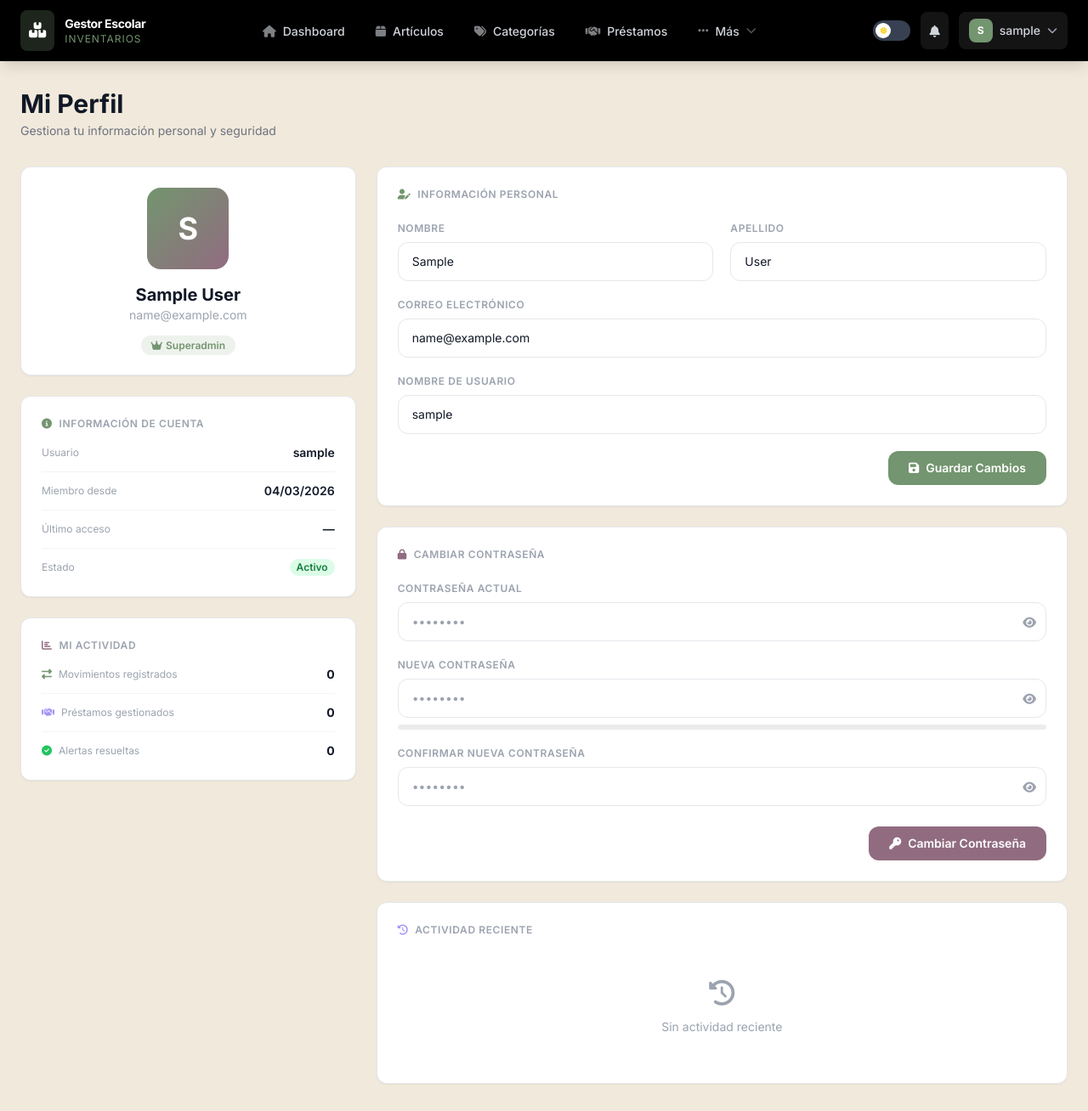
After one commit to JACOboooodfg/Gestor_inventarios, a Django app: page /profile/ in a window 1280 px wide. The commit adds this page. Shown: the whole page at 85% size. Run offline with Django 5.2, Linux system fonts and the light colour scheme; the visitor is signed in with stand-in values (Sample User, id 1); data that the repository does not hold is empty; some libraries are stand-ins or nearby versions.

Commit message:
cambios finalz

```diff
--- a/inventory/urls.py
+++ b/inventory/urls.py
@@ -80,5 +80,7 @@ urlpatterns = [
     path('aseo/eliminar/<int:pk>/', views.aseo_eliminar_producto, name='aseo_eliminar_producto'),
     path('articles/search/json/', views.article_search_json, name='article_search_json'),
     # urls.py
+    path('profile/',        views.profile_view,   name='profile'),
+    path('profile/update/', views.profile_update, name='profile_update'),
     path('aseo/borrar-todo/', views.aseo_borrar_todo, name='aseo_borrar_todo'),
 ]
--- a/inventory/views.py
+++ b/inventory/views.py
@@ -69,6 +69,64 @@ def register_view(request):
             return render(request, 'inventory/register.html')
 
     return render(request, 'inventory/register.html')
+
+from django.contrib.auth import update_session_auth_hash
+
+def profile_view(request):
+    movimientos_recientes = Movement.objects.filter(
+        user=request.user
+    ).select_related('article').order_by('-created_at')[:10]
+
+    total_movimientos = Movement.objects.filter(user=request.user).count()
+    total_prestamos   = Loan.objects.filter(approved_by=request.user).count()
+    alertas_resueltas = Alert.objects.filter(read_by=request.user).count()
+
+    return render(request, 'inventory/profile.html', {
+        'movimientos_recientes': movimientos_recientes,
+        'total_movimientos':     total_movimientos,
+        'total_prestamos':       total_prestamos,
+        'alertas_resueltas':     alertas_resueltas,
+    })
+
+def profile_update(request):
+    if request.method != 'POST':
+        return redirect('profile')
+
+    form_type = request.POST.get('form_type')
+
+    if form_type == 'info':
+        user = request.user
+        user.first_name = request.POST.get('first_name', '').strip()
+        user.last_name  = request.POST.get('last_name', '').strip()
+        user.email      = request.POST.get('email', '').strip()
+        new_username    = request.POST.get('username', '').strip()
+        if new_username and new_username != user.username:
+            if User.objects.filter(username=new_username).exists():
+                messages.error(request, 'Ese nombre de usuario ya está en uso.')
+                return redirect('profile')
+            user.username = new_username
+        user.save()
+        messages.success(request, 'Información actualizada correctamente.')
+
+    elif form_type == 'password':
+        user            = request.user
+        current         = request.POST.get('current_password', '')
+        new_pass        = request.POST.get('new_password', '')
+        confirm         = request.POST.get('confirm_password', '')
+
+        if not user.check_password(current):
+            messages.error(request, 'La contraseña actual es incorrecta.')
+        elif new_pass != confirm:
+            messages.error(request, 'Las contraseñas nuevas no coinciden.')
+        elif len(new_pass) < 8:
+            messages.error(request, 'La contraseña debe tener al menos 8 caracteres.')
+        else:
+            user.set_password(new_pass)
+            user.save()
+            update_session_auth_hash(request, user)
+            messages.success(request, 'Contraseña actualizada correctamente.')
+
+    return redirect('profile')
 
 # views.py
 def aseo_borrar_todo(request):
--- a/templates/base.html
+++ b/templates/base.html
@@ -236,7 +236,7 @@
                                 <p class="text-sm font-semibold text-main">{{ user.username }}</p>
                                 <p class="text-xs text-muted mt-0.5">{{ user.email }}</p>
                             </div>
-                            <a href="#" class="dropdown-item flex items-center px-4 py-3 transition text-sm">
+                            <a href="{% url 'profile'%}" class="dropdown-item flex items-center px-4 py-3 transition text-sm">
                                 <i class="fas fa-user-circle mr-3 w-4 opacity-50"></i>Mi Perfil
                             </a>
                             <div class="border-t divider"></div>
--- /dev/null
+++ b/templates/inventory/profile.html
@@ -0,0 +1,303 @@
+{% extends 'base.html' %}
+
+{% block title %}Mi Perfil - Gestor Escolar{% endblock %}
+
+{% block content %}
+<div class="mb-8">
+    <h1 class="text-3xl font-bold text-main mb-1">Mi Perfil</h1>
+    <p class="text-sub text-sm">Gestiona tu información personal y seguridad</p>
+</div>
+
+<div class="grid grid-cols-1 lg:grid-cols-3 gap-6">
+
+    <!-- Columna izquierda: Avatar + info -->
+    <div class="space-y-6">
+
+        <!-- Card Avatar -->
+        <div class="card-bg rounded-xl shadow-sm border card-border p-6 text-center">
+            <div class="w-24 h-24 rounded-2xl flex items-center justify-center mx-auto mb-4 text-white text-4xl font-bold"
+                 style="background: linear-gradient(135deg, #73956F 0%, #916C80 100%);">
+                {{ user.username|slice:":1"|upper }}
+            </div>
+            <h2 class="text-xl font-bold text-main">{{ user.get_full_name|default:user.username }}</h2>
+            <p class="text-muted text-sm mb-3">{{ user.email|default:"Sin email registrado" }}</p>
+            <span class="px-3 py-1 rounded-full text-xs font-semibold"
+                  style="background: rgba(115,149,111,0.12); color: #73956F;">
+                {% if user.is_superuser %}
+                <i class="fas fa-crown mr-1"></i>Superadmin
+                {% elif user.is_staff %}
+                <i class="fas fa-shield-alt mr-1"></i>Staff
+                {% else %}
+                <i class="fas fa-user mr-1"></i>Usuario
+                {% endif %}
+            </span>
+        </div>
+
+        <!-- Card Info de cuenta -->
+        <div class="card-bg rounded-xl shadow-sm border card-border p-6">
+            <h3 class="text-xs font-semibold text-muted uppercase tracking-wider mb-4 flex items-center gap-2">
+                <i class="fas fa-info-circle" style="color: #73956F;"></i>Información de Cuenta
+            </h3>
+            <div class="space-y-3">
+                <div class="flex justify-between items-center">
+                    <span class="text-xs text-muted">Usuario</span>
+                    <span class="text-sm font-semibold text-main">{{ user.username }}</span>
+                </div>
+                <div class="border-t divider pt-3 flex justify-between items-center">
+                    <span class="text-xs text-muted">Miembro desde</span>
+                    <span class="text-sm font-semibold text-main">{{ user.date_joined|date:"d/m/Y" }}</span>
+                </div>
+                <div class="border-t divider pt-3 flex justify-between items-center">
+                    <span class="text-xs text-muted">Último acceso</span>
+                    <span class="text-sm font-semibold text-main">{{ user.last_login|date:"d/m/Y H:i"|default:"—" }}</span>
+                </div>
+                <div class="border-t divider pt-3 flex justify-between items-center">
+                    <span class="text-xs text-muted">Estado</span>
+                    <span class="text-xs font-semibold px-2 py-0.5 rounded-full
+                        {% if user.is_active %}bg-green-100 text-green-700{% else %}bg-red-100 text-red-500{% endif %}">
+                        {% if user.is_active %}Activo{% else %}Inactivo{% endif %}
+                    </span>
+                </div>
+            </div>
+        </div>
+
+        <!-- Card Estadísticas -->
+        <div class="card-bg rounded-xl shadow-sm border card-border p-6">
+            <h3 class="text-xs font-semibold text-muted uppercase tracking-wider mb-4 flex items-center gap-2">
+                <i class="fas fa-chart-bar" style="color: #916C80;"></i>Mi Actividad
+            </h3>
+            <div class="space-y-3">
+                <div class="flex justify-between items-center">
+                    <span class="text-xs text-muted flex items-center gap-2">
+                        <i class="fas fa-exchange-alt" style="color: #73956F;"></i>Movimientos registrados
+                    </span>
+                    <span class="text-sm font-bold text-main">{{ total_movimientos }}</span>
+                </div>
+                <div class="border-t divider pt-3 flex justify-between items-center">
+                    <span class="text-xs text-muted flex items-center gap-2">
+                        <i class="fas fa-handshake" style="color: #A594F9;"></i>Préstamos gestionados
+                    </span>
+                    <span class="text-sm font-bold text-main">{{ total_prestamos }}</span>
+                </div>
+                <div class="border-t divider pt-3 flex justify-between items-center">
+                    <span class="text-xs text-muted flex items-center gap-2">
+                        <i class="fas fa-check-circle text-green-500"></i>Alertas resueltas
+                    </span>
+                    <span class="text-sm font-bold text-main">{{ alertas_resueltas }}</span>
+                </div>
+            </div>
+        </div>
+    </div>
+
+    <!-- Columna derecha: Formularios -->
+    <div class="lg:col-span-2 space-y-6">
+
+        <!-- Editar info personal -->
+        <div class="card-bg rounded-xl shadow-sm border card-border p-6">
+            <h3 class="text-xs font-semibold text-muted uppercase tracking-wider mb-6 flex items-center gap-2">
+                <i class="fas fa-user-edit" style="color: #73956F;"></i>Información Personal
+            </h3>
+            <form method="post" action="{% url 'profile_update' %}">
+                {% csrf_token %}
+                <input type="hidden" name="form_type" value="info">
+                <div class="grid grid-cols-1 md:grid-cols-2 gap-5 mb-5">
+                    <div>
+                        <label class="block text-xs font-semibold text-muted uppercase tracking-wider mb-2">
+                            Nombre
+                        </label>
+                        <input type="text" name="first_name" value="{{ user.first_name }}"
+                               placeholder="Tu nombre"
+                               class="input-bg w-full px-4 py-3 border rounded-xl focus:outline-none text-sm">
+                    </div>
+                    <div>
+                        <label class="block text-xs font-semibold text-muted uppercase tracking-wider mb-2">
+                            Apellido
+                        </label>
+                        <input type="text" name="last_name" value="{{ user.last_name }}"
+                               placeholder="Tu apellido"
+                               class="input-bg w-full px-4 py-3 border rounded-xl focus:outline-none text-sm">
+                    </div>
+                </div>
+                <div class="mb-5">
+                    <label class="block text-xs font-semibold text-muted uppercase tracking-wider mb-2">
+                        Correo Electrónico
+                    </label>
+                    <input type="email" name="email" value="{{ user.email }}"
+                           placeholder="tu@email.com"
+                           class="input-bg w-full px-4 py-3 border rounded-xl focus:outline-none text-sm">
+                </div>
+                <div class="mb-5">
+                    <label class="block text-xs font-semibold text-muted uppercase tracking-wider mb-2">
+                        Nombre de Usuario
+                    </label>
+                    <input type="text" name="username" value="{{ user.username }}" required
+                           class="input-bg w-full px-4 py-3 border rounded-xl focus:outline-none text-sm">
+                </div>
+                <div class="flex justify-end">
+                    <button type="submit"
+                            class="text-white font-semibold py-2.5 px-6 rounded-xl transition hover:opacity-90 text-sm"
+                            style="background: #73956F;">
+                        <i class="fas fa-save mr-2"></i>Guardar Cambios
+                    </button>
+                </div>
+            </form>
+        </div>
+
+        <!-- Cambiar contraseña -->
+        <div class="card-bg rounded-xl shadow-sm border card-border p-6">
+            <h3 class="text-xs font-semibold text-muted uppercase tracking-wider mb-6 flex items-center gap-2">
+                <i class="fas fa-lock" style="color: #916C80;"></i>Cambiar Contraseña
+            </h3>
+            <form method="post" action="{% url 'profile_update' %}" id="formPassword">
+                {% csrf_token %}
+                <input type="hidden" name="form_type" value="password">
+                <div class="space-y-5">
+                    <div>
+                        <label class="block text-xs font-semibold text-muted uppercase tracking-wider mb-2">
+                            Contraseña Actual
+                        </label>
+                        <div class="relative">
+                            <input type="password" name="current_password" required
+                                   placeholder="••••••••"
+                                   class="input-bg w-full px-4 py-3 border rounded-xl focus:outline-none text-sm pr-12"
+                                   id="current_password">
+                            <button type="button" onclick="togglePass('current_password')"
+                                    class="absolute right-3 top-1/2 -translate-y-1/2 text-muted hover:text-sub transition">
+                                <i class="fas fa-eye text-sm"></i>
+                            </button>
+                        </div>
+                    </div>
+                    <div>
+                        <label class="block text-xs font-semibold text-muted uppercase tracking-wider mb-2">
+                            Nueva Contraseña
+                        </label>
+                        <div class="relative">
+                            <input type="password" name="new_password" required
+                                   placeholder="••••••••"
+                                   class="input-bg w-full px-4 py-3 border rounded-xl focus:outline-none text-sm pr-12"
+                                   id="new_password" oninput="checkStrength(this.value)">
+                            <button type="button" onclick="togglePass('new_password')"
+                                    class="absolute right-3 top-1/2 -translate-y-1/2 text-muted hover:text-sub transition">
+                                <i class="fas fa-eye text-sm"></i>
+                            </button>
+                        </div>
+                        <!-- Barra de fortaleza -->
+                        <div class="mt-2 h-1.5 rounded-full overflow-hidden" style="background: rgba(128,128,128,0.15);">
+                            <div id="strengthBar" class="h-full rounded-full transition-all duration-300" style="width: 0%;"></div>
+                        </div>
+                        <p id="strengthLabel" class="text-xs text-muted mt-1"></p>
+                    </div>
+                    <div>
+                        <label class="block text-xs font-semibold text-muted uppercase tracking-wider mb-2">
+                            Confirmar Nueva Contraseña
+                        </label>
+                        <div class="relative">
+                            <input type="password" name="confirm_password" required
+                                   placeholder="••••••••"
+                                   class="input-bg w-full px-4 py-3 border rounded-xl focus:outline-none text-sm pr-12"
+                                   id="confirm_password" oninput="checkMatch()">
+                            <button type="button" onclick="togglePass('confirm_password')"
+                                    class="absolute right-3 top-1/2 -translate-y-1/2 text-muted hover:text-sub transition">
+                                <i class="fas fa-eye text-sm"></i>
+                            </button>
+                        </div>
+                        <p id="matchLabel" class="text-xs mt-1"></p>
+                    </div>
+                </div>
+                <div class="flex justify-end mt-6">
+                    <button type="submit"
+                            class="text-white font-semibold py-2.5 px-6 rounded-xl transition hover:opacity-90 text-sm"
+                            style="background: #916C80;">
+                        <i class="fas fa-key mr-2"></i>Cambiar Contraseña
+                    </button>
+                </div>
+            </form>
+        </div>
+
+        <!-- Actividad reciente -->
+        <div class="card-bg rounded-xl shadow-sm border card-border p-6">
+            <h3 class="text-xs font-semibold text-muted uppercase tracking-wider mb-4 flex items-center gap-2">
+                <i class="fas fa-history" style="color: #A594F9;"></i>Actividad Reciente
+            </h3>
+            {% if movimientos_recientes %}
+            <div class="divide-y divider">
+                {% for mov in movimientos_recientes %}
+                <div class="py-3 flex items-center justify-between hover-row px-2 rounded transition">
+                    <div class="flex items-center gap-3">
+                        <div class="w-8 h-8 rounded-lg flex items-center justify-center flex-shrink-0
+                            {% if mov.movement_type == 'entry' %}bg-green-100{% elif mov.movement_type == 'exit' %}bg-red-100{% else %}bg-purple-100{% endif %}">
+                            <i class="fas
+                                {% if mov.movement_type == 'entry' %}fa-plus text-green-600
+                                {% elif mov.movement_type == 'exit' %}fa-minus text-red-600
+                                {% else %}fa-exchange-alt text-purple-600{% endif %} text-xs"></i>
+                        </div>
+                        <div>
+                            <p class="text-sm font-medium text-main">{{ mov.article.name }}</p>
+                            <p class="text-xs text-muted">{{ mov.get_movement_type_display }} · {{ mov.quantity }} {{ mov.article.unit }}</p>
+                        </div>
+                    </div>
+                    <span class="text-xs text-muted">{{ mov.created_at|date:"d/m H:i" }}</span>
+                </div>
+                {% endfor %}
+            </div>
+            {% else %}
+            <div class="text-center py-8">
+                <i class="fas fa-history text-3xl mb-3 block text-muted"></i>
+                <p class="text-muted text-sm">Sin actividad reciente</p>
+            </div>
+            {% endif %}
+        </div>
+
+    </div>
+</div>
+
+<script>
+function togglePass(id) {
+    const input = document.getElementById(id);
+    const btn = input.nextElementSibling.querySelector('i');
+    if (input.type === 'password') {
+        input.type = 'text';
+        btn.className = 'fas fa-eye-slash text-sm';
+    } else {
+        input.type = 'password';
+        btn.className = 'fas fa-eye text-sm';
+    }
+}
+
+function checkStrength(val) {
+    const bar   = document.getElementById('strengthBar');
+    const label = document.getElementById('strengthLabel');
+    let score = 0;
+    if (val.length >= 8)              score++;
+    if (/[A-Z]/.test(val))            score++;
+    if (/[0-9]/.test(val))            score++;
+    if (/[^A-Za-z0-9]/.test(val))     score++;
+
+    const levels = [
+        { w: '25%', color: '#ef4444', text: 'Muy débil' },
+        { w: '50%', color: '#f59e0b', text: 'Débil' },
+        { w: '75%', color: '#A594F9', text: 'Moderada' },
+        { w: '100%', color: '#73956F', text: 'Fuerte' },
+    ];
+    const l = levels[score - 1] || { w: '0%', color: 'transparent', text: '' };
+    bar.style.width = l.w;
+    bar.style.background = l.color;
+    label.textContent = l.text;
+    label.style.color = l.color;
+}
+
+function checkMatch() {
+    const np  = document.getElementById('new_password').value;
+    const cp  = document.getElementById('confirm_password').value;
+    const lbl = document.getElementById('matchLabel');
+    if (!cp) { lbl.textContent = ''; return; }
+    if (np === cp) {
+        lbl.textContent = '✓ Las contraseñas coinciden';
+        lbl.style.color = '#73956F';
+    } else {
+        lbl.textContent = '✗ Las contraseñas no coinciden';
+        lbl.style.color = '#ef4444';
+    }
+}
+</script>
+{% endblock %}
```
